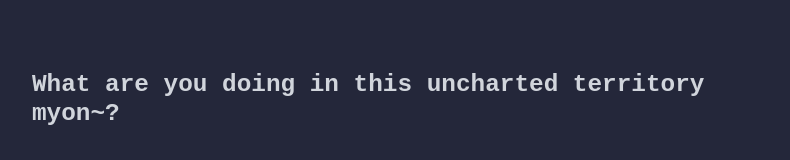
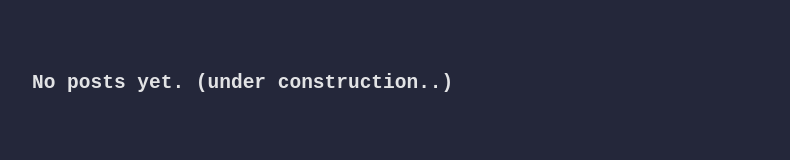
Before and after one commit to Koipix/koipixu, a React (Vite) app: page /posts in a window 1280 px wide. Shown: the part 151-311 px from the top of the page, without its empty margins (244-1034 px from the left). Built offline with nearby package versions, Linux system fonts and the light colour scheme.

Commit message:
post page

```diff
--- a/src/App.tsx
+++ b/src/App.tsx
@@ -9,6 +9,7 @@ function App() {
   const menus = [
     { text: "Home", path: "/" },
     { text: "About", path: "about" },
+    { text: "Posts", path: "posts"},
   ];
 
   const [isOpen, setIsOpen] = useState(false);
@@ -41,7 +42,7 @@ function App() {
                       <ul className='hidden sm:flex flex-inline text-xl font-medium gap-x-3 text-pink-200 gap-x-9'>
                         <li><Link to="/"><span className="hover:underline">Home</span></Link></li>
                         <li><Link to="about"><span className="hover:underline">About</span></Link></li>
-                        <li><span className="hover:underline">Posts</span></li>
+                        <li><Link to="posts"><span className="hover:underline">Posts</span></Link></li>
                       </ul>
                     </nav>
                     <button className="block sm:hidden text-4xl text-pink-200"
--- /dev/null
+++ b/src/component/post.tsx
@@ -0,0 +1,9 @@
+function Post() {
+  return (
+    <>
+     <h1 className="text-2xl">No posts yet. (under construction..)</h1>
+    </>
+  )
+}
+
+export default Post
--- a/src/main.tsx
+++ b/src/main.tsx
@@ -4,6 +4,7 @@ import './index.css'
 import App from './App.tsx'
 import Home from './component/home.tsx'
 import About from './component/about.tsx'
+import Post from './component/post.tsx'
 import Nyan from './component/nyan.tsx'
 import { createBrowserRouter, RouterProvider } from 'react-router-dom'
 
@@ -14,6 +15,7 @@ const router = createBrowserRouter([
     children: [
       { index: true, element: <Home/>},
       { path: 'about', element: <About/>},
+      { path: 'posts', element: <Post/>},
       { path: '*', element: <Nyan/>},
     ],
   },
```
